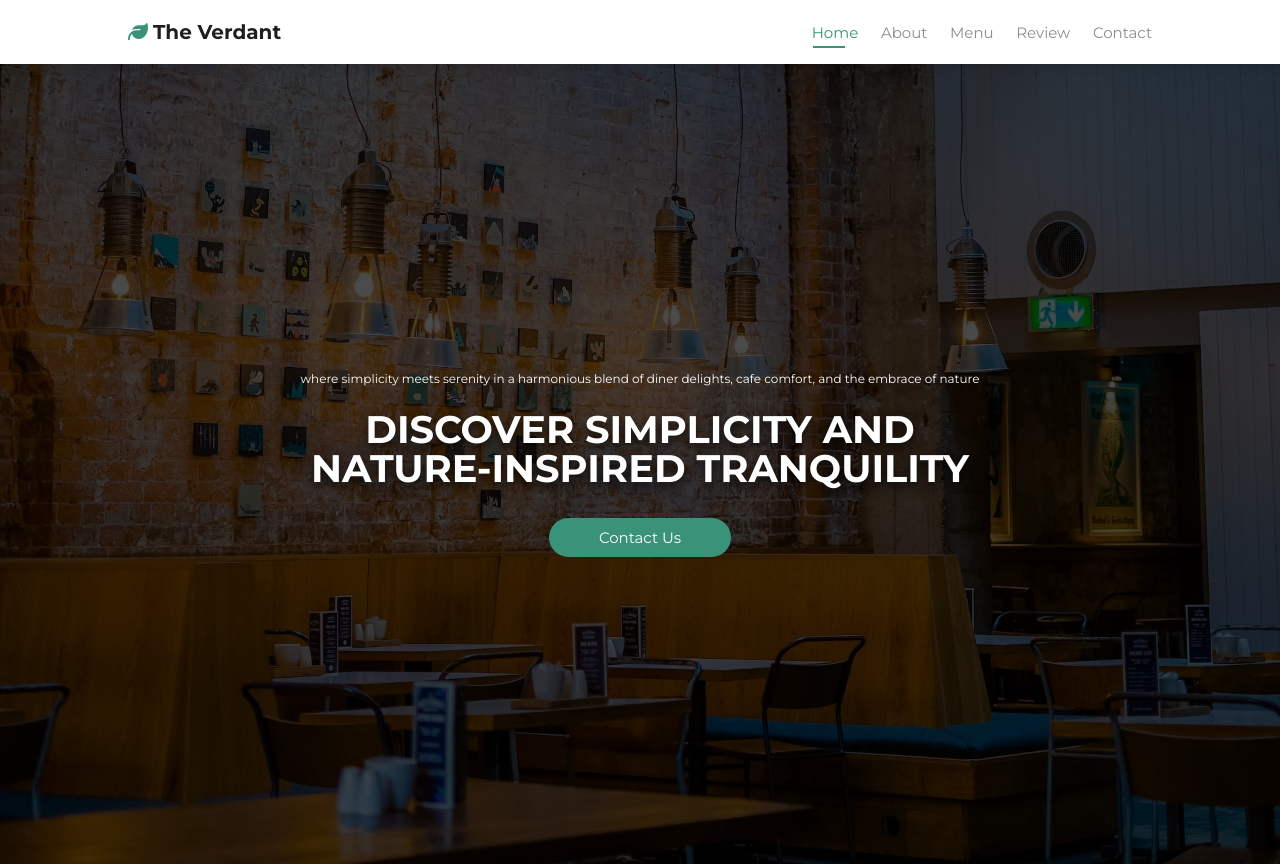
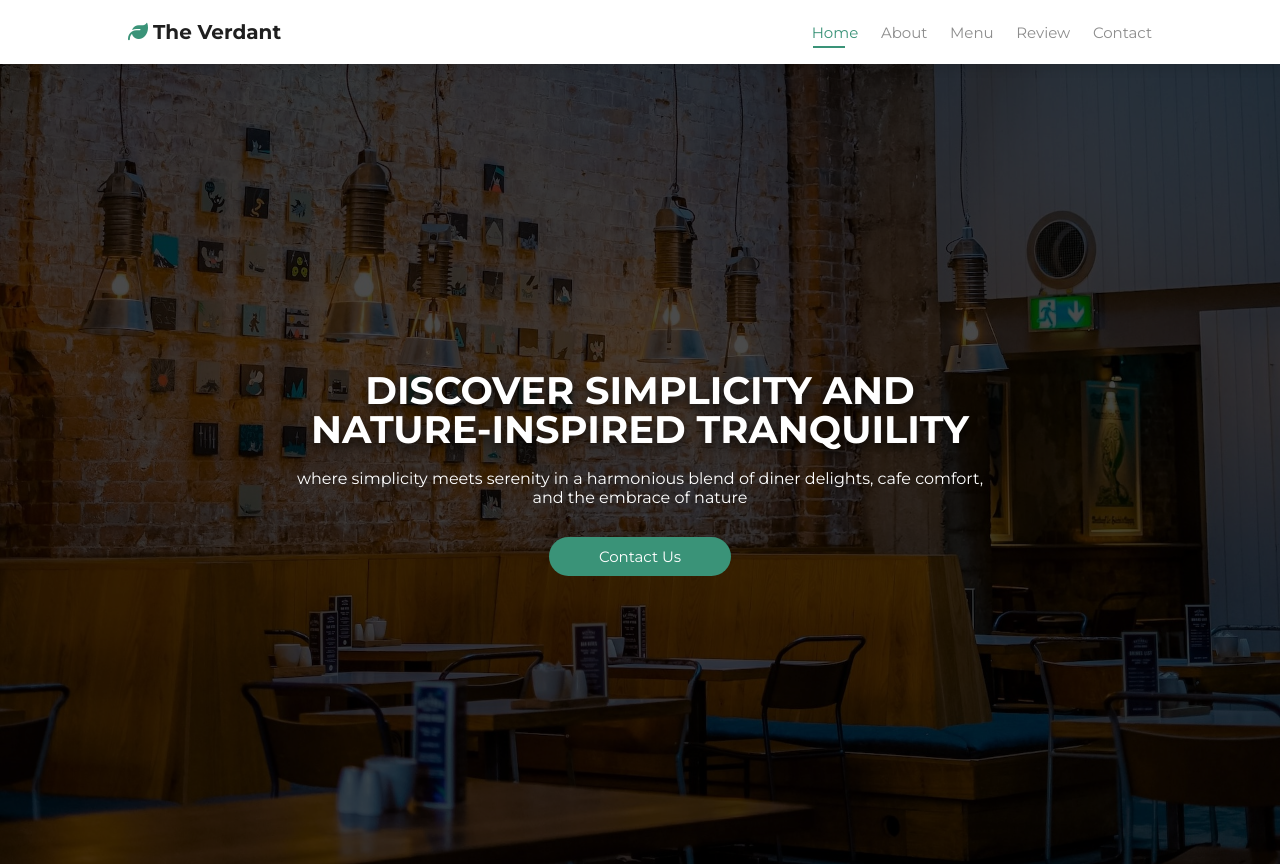
Before and after one commit to qisii/food-website-frontend, a plain HTML site: page index.html in a window 1280 px wide. Drawn offline with nearby package versions, Linux system fonts and the light colour scheme.

Commit message:
home section changes

```diff
--- a/css/style.css
+++ b/css/style.css
@@ -172,11 +172,12 @@ section {
 }
 
 .home .container .content span {
-  font-size: 1.2rem;
+  font-size: 1.6rem;
   display: block;
   padding-bottom: 0.5rem;
   color: var(--light);
   text-transform: lowercase;
+  padding: 0 0 2rem 0;
 }
 
 .home .container .content h3 {
--- a/index.html
+++ b/index.html
@@ -40,11 +40,12 @@
     <section class="home" id="home">
       <div class="container">
         <div class="content">
+          <h3>Discover simplicity and nature-inspired tranquility</h3>
           <span
             >where simplicity meets serenity in a harmonious blend of diner
             delights, cafe comfort, and the embrace of nature</span
           >
-          <h3>Discover simplicity and nature-inspired tranquility</h3>
+
           <a href="#" class="btn">contact us</a>
         </div>
       </div>
```
